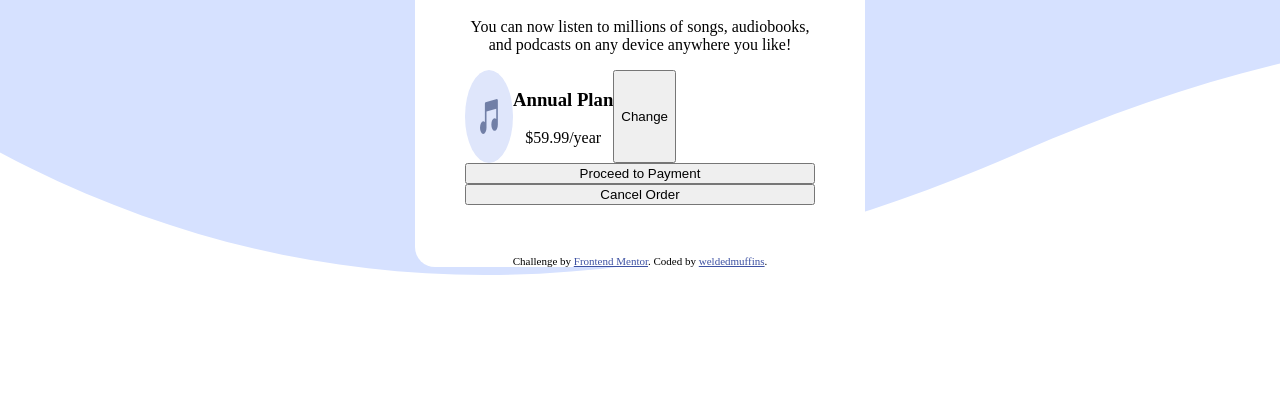
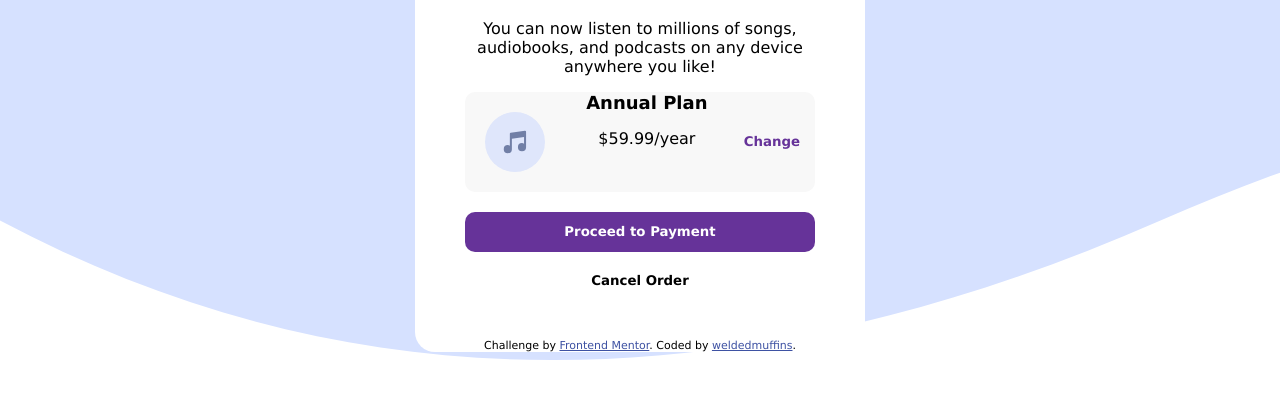
Before and after one commit to tck9173/order-summary, a plain HTML site: page index.html in a window 1280 px wide. Shown: the part 340-738 px from the top of the page. Drawn offline with Linux system fonts and the light colour scheme.

Commit message:
Updated styling

```diff
--- a/index.css
+++ b/index.css
@@ -4,6 +4,7 @@ body {
     background-repeat: no-repeat;
     display: flex;
     justify-content: center;
+    font-family: Verdana, Helvetica, sans-serif;
 }
 
 .mainDiv {
@@ -35,9 +36,52 @@ body {
 
 .planCost {
     display:flex;
+    width: 100%;
+    justify-content: space-between;
+    background-color: rgb(248, 248, 248);
+    border-radius: 10px;
+    height: 100px;
+}
+
+.planPic {
+    height: 60px;
+    width: 60px;
+    margin: 20px;
 }
 
 .processButtons {
     display: flex;
     flex-flow: column;
 }
+
+.planName {
+    font-size: 18px;
+    margin:0;
+}
+
+#changeButton {
+    background: none;
+    border: none;
+    color:rebeccapurple;
+    font-weight: bolder;
+    font-family: Verdana, Helvetica, sans-serif;
+    padding:15px;
+}
+
+#payButton {
+    background-color: rebeccapurple;
+    color: white;
+    border-radius: 10px;
+    border: none;
+    height: 40px;
+    margin: 20px 0;
+    font-weight: bolder;
+    font-family: Verdana, Helvetica, sans-serif;
+}
+
+#cancelButton {
+    background: none;
+    border: none;
+    font-weight: bolder;
+    font-family: Verdana, Helvetica, sans-serif;
+}
--- a/index.html
+++ b/index.html
@@ -26,15 +26,15 @@
         <div class="planCost">
           <img class="planPic" src='./images/icon-music.svg'/>
           <div>
-            <h3>Annual Plan</h3>
-            <p>$59.99/year</p>
+            <h3 class='planName'>Annual Plan</h3>
+            <p class='planAnnual'>$59.99/year</p>
           </div>
-          <button>Change</button>
+          <button id='changeButton'>Change</button>
         </div>
       </div>
       <div class="processButtons">
-        <button>Proceed to Payment</button>
-        <button>Cancel Order</button>
+        <button id='payButton'>Proceed to Payment</button>
+        <button id='cancelButton'>Cancel Order</button>
       </div>
     </div>
 
```
